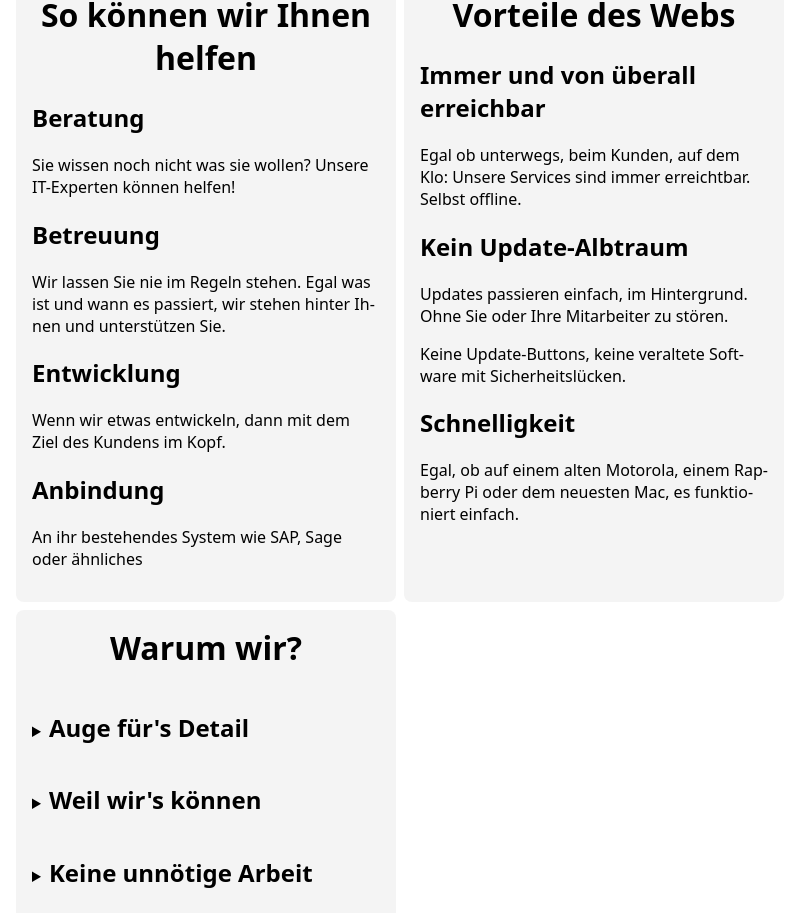
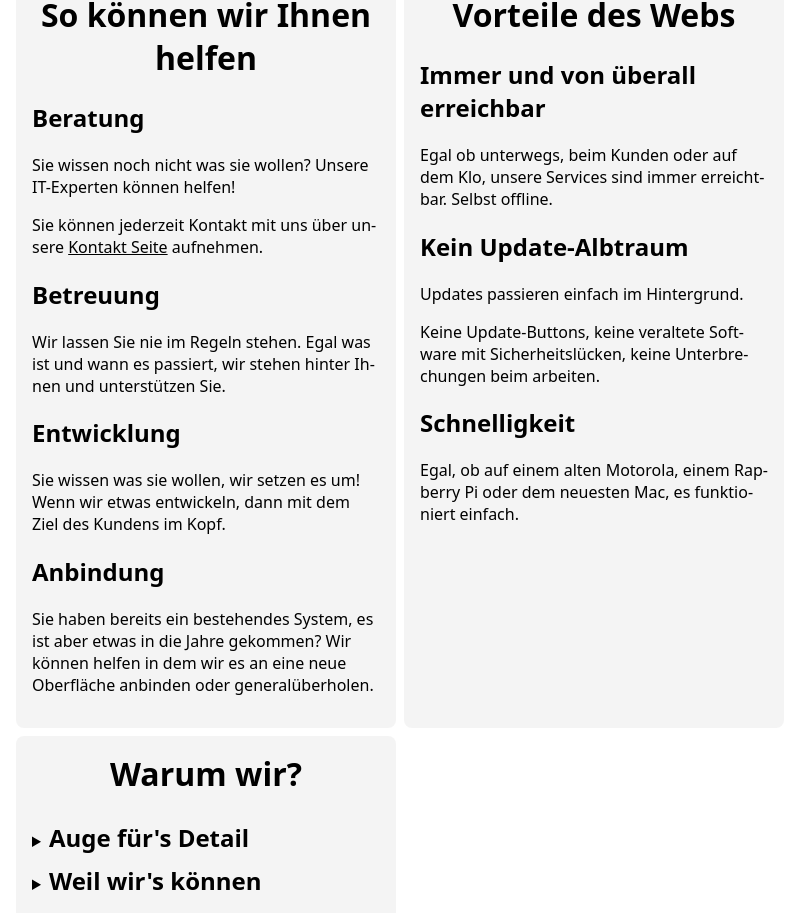
Before and after one commit to felix-schindler/com, a SvelteKit app: page /about in a window 1280 px wide. Shown: the part 929-1842 px from the top of the page, without its empty margins (240-1039 px from the left). Built offline with nearby package versions, Linux system fonts and the light colour scheme.

Commit message:
`/about`: Improve wording; Add lighthouse gif

```diff
--- a/src/routes/about/+page.svelte
+++ b/src/routes/about/+page.svelte
@@ -33,6 +33,9 @@
 		<div>
 			<h2>Beratung</h2>
 			<p>Sie wissen noch nicht was sie wollen? Unsere IT-Experten können helfen!</p>
+			<p>
+				Sie können jederzeit Kontakt mit uns über unsere <a href="/about/contact">Kontakt Seite</a> aufnehmen.
+			</p>
 		</div>
 		<div>
 			<h2>Betreuung</h2>
@@ -43,11 +46,17 @@
 		</div>
 		<div>
 			<h2>Entwicklung</h2>
-			<p>Wenn wir etwas entwickeln, dann mit dem Ziel des Kundens im Kopf.</p>
+			<p>
+				Sie wissen was sie wollen, wir setzen es um! Wenn wir etwas entwickeln, dann mit dem Ziel
+				des Kundens im Kopf.
+			</p>
 		</div>
 		<div>
 			<h2>Anbindung</h2>
-			<p>An ihr bestehendes System wie SAP, Sage oder ähnliches</p>
+			<p>
+				Sie haben bereits ein bestehendes System, es ist aber etwas in die Jahre gekommen? Wir
+				können helfen in dem wir es an eine neue Oberfläche anbinden oder generalüberholen.
+			</p>
 		</div>
 	</div>
 	<div class="card">
@@ -55,14 +64,17 @@
 		<div>
 			<h2>Immer und von überall erreichbar</h2>
 			<p>
-				Egal ob unterwegs, beim Kunden, auf dem Klo: Unsere Services sind immer erreichtbar. Selbst
-				offline.
+				Egal ob unterwegs, beim Kunden oder auf dem Klo, unsere Services sind immer erreichtbar.
+				Selbst offline.
 			</p>
 		</div>
 		<div>
 			<h2>Kein Update-Albtraum</h2>
-			<p>Updates passieren einfach, im Hintergrund. Ohne Sie oder Ihre Mitarbeiter zu stören.</p>
-			<p>Keine Update-Buttons, keine veraltete Software mit Sicherheitslücken.</p>
+			<p>Updates passieren einfach im Hintergrund.</p>
+			<p>
+				Keine Update-Buttons, keine veraltete Software mit Sicherheitslücken, keine Unterbrechungen
+				beim arbeiten.
+			</p>
 		</div>
 		<div>
 			<h2>Schnelligkeit</h2>
@@ -79,11 +91,21 @@
 				<summary><h2>Auge für's Detail</h2></summary>
 				<div class="card">
 					<h3>Angenehm für die Augen</h3>
-					<p>Alle unsere Projekte kommen standardmäßig im dunklen und hellen Modus.</p>
+					<p>
+						Alle unsere Projekte kommen standardmäßig im hellen und dunklen Modus. Dies ist angenehm
+						für die Augen, kann aber zum Beispiel auch Akku sparen.
+					</p>
 				</div>
 				<div class="card">
-					<h3>Wir wissen, was wir tun</h3>
-					<p><em>(pictures of notch, cookie banner, install prompt android, light house)</em></p>
+					<h3>Erfahrung</h3>
+					<p>
+						Durch jahrelange Erfahrung wissen wir, was wir tun.
+						<em>(pictures of notch, cookie banner, install prompt android, light house)</em>
+						<img
+							src="/img/why-us/lighthouse.gif"
+							alt="Perfect Google Lighthouse (Website Speedtest) Result"
+							loading="lazy" />
+					</p>
 				</div>
 				<div class="card">
 					<h3>Durckbar - Printable</h3>
@@ -103,9 +125,22 @@
 				<summary><h2>Weil wir's können</h2></summary>
 				<div class="card">
 					<h3>Frontend und Backend</h3>
+					<p>Unsere Frontends sind Benutzer-Zentriert, einfach und schnell zu benutzen.</p>
+					<p>
+						Unser Backends sind skalierbar, einfach zu benutzen und halten sich an allgemeine
+						Web-Standards.
+					</p>
 				</div>
 				<div class="card">
 					<h3>Server oder Serverless</h3>
+					<p>
+						Sie wollen ihre Daten nicht in der Cloud, sondern lieber hier auf dem Boden? Wir kümmern
+						uns um Server und, dass alles läuft.
+					</p>
+					<p>
+						Sie erwarten eine Menge Benutzer und wollen schon jetzt in die Zukunft investieren? Wir
+						sind vertraut mit Cloud-Lösungen und können diese Problemlos ansteuern.
+					</p>
 				</div>
 			</details>
 			<details>
@@ -180,17 +215,31 @@
 	.grid {
 		grid-template-columns: repeat(auto-fit, minmax(350px, 1fr));
 
-		.card {
+		div.card {
+			a {
+				text-decoration: underline;
+
+				&:hover {
+					color: var(--accent);
+				}
+			}
+
+			img {
+				max-width: 100%;
+				height: auto;
+			}
+
 			details {
 				summary {
 					cursor: pointer;
 
 					h2 {
 						display: inline-block;
+						margin-block: 0.2em;
 					}
 				}
 
-				.card:not(:last-child) {
+				div.card:not(:last-child) {
 					margin-bottom: 0.5em;
 				}
 			}
```
Also changed, not shown: static/img/why-us/lighthouse.gif (added).
